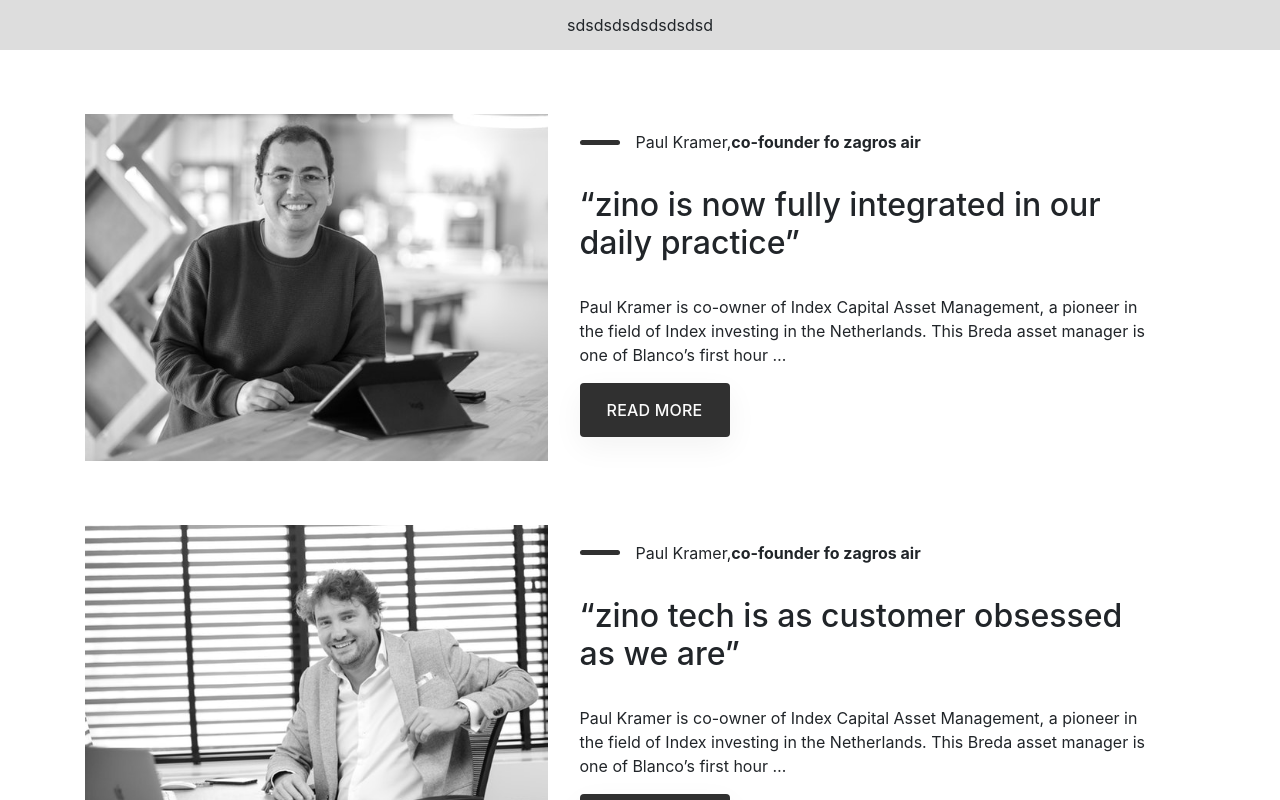
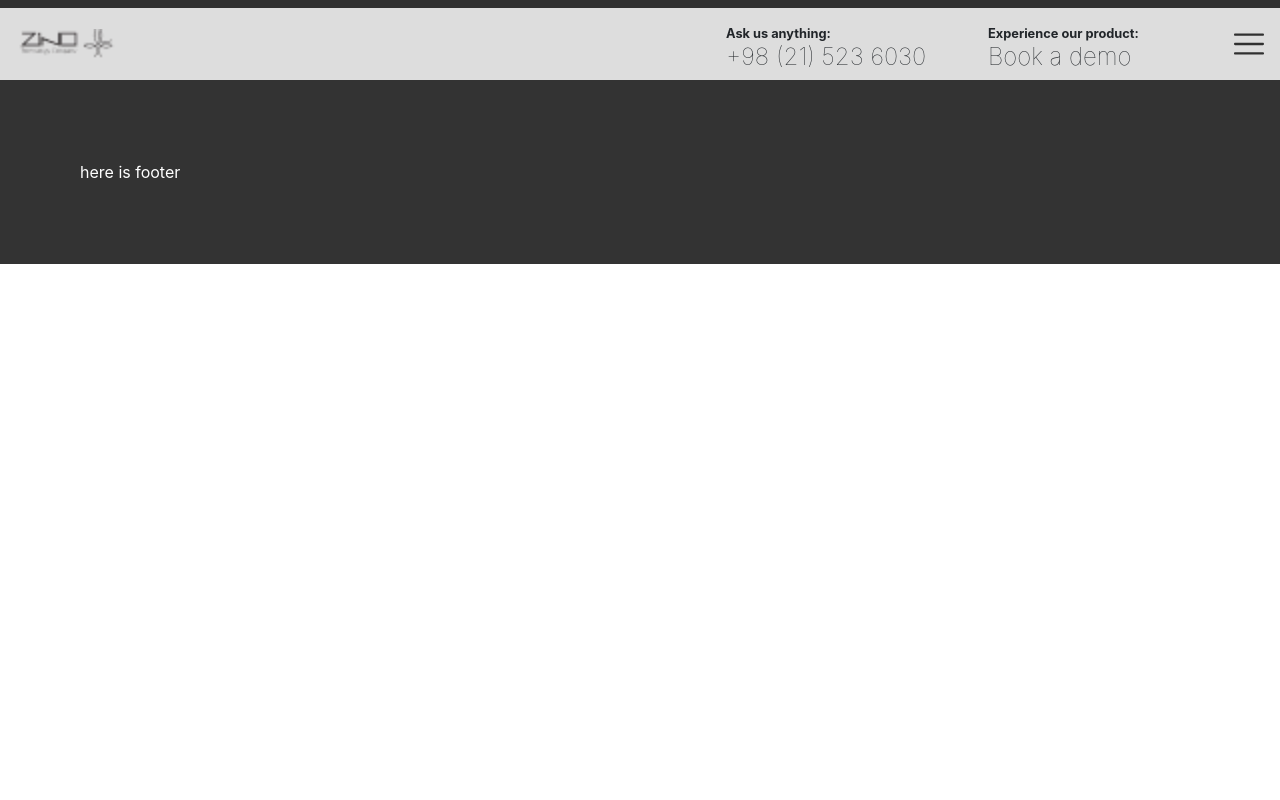
Before and after one commit to arasemami/z-landing-page, an Angular app: page / in a window 1280 px wide. Shown: the top 800 px of the page. Built offline with nearby package versions, Linux system fonts and the light colour scheme.

Commit message:
header component is fixed

```diff
--- a/src/app/components/header/header.component.html
+++ b/src/app/components/header/header.component.html
@@ -1,3 +1,18 @@
 <header>
-    <p>sdsdsdsdsdsdsdsd</p>
+    <div class="left-side">
+        <img style="height: 30px;" src="../../../assets/img/png/logo.png" alt="zino tech" />
+    </div>
+    <div class="right-side">
+        <div class="book-container">
+            <p>Ask us anything:</p>
+            <h3>+98 (21) 523 6030</h3>
+        </div>
+        <div class="book-container">
+            <p>Experience our product:</p>
+            <h3>Book a demo</h3>
+        </div>
+        <div class="hamburger-menu">
+
+        </div>
+    </div>
 </header>
--- a/src/app/components/header/header.component.scss
+++ b/src/app/components/header/header.component.scss
@@ -1,8 +1,57 @@
 header {
-  height: 50px;
   background-color: #ddd;
   display: flex;
   align-items: center;
   justify-content: center;
+  border-top: 8px solid #303030;
+
+  .left-side,
+  .right-side {
+    width: 50%;
+    display: flex;
+    flex-direction: row;
+    align-items: center;
+    padding: 0.5rem 1rem;
+  }
+
+  .right-side {
+    justify-content: flex-end;
+  }
+
+  .book-container {
+    min-width: 230px;
+    display: flex;
+    flex-direction: column;
+    align-items: flex-start;
+    justify-content: flex-start;
+    margin: 0 1rem;
+
+    p {
+      font-weight: 700;
+      font-size: 0.8rem;
+      padding-top: 0.5rem;
+    }
+
+    h3 {
+      font-weight: 100;
+      padding: 0;
+      margin: 0;
+      font-size: 1.5rem;
+    }
+
+  }
+
+
+  .hamburger-menu {
+    width: 30px;
+    height: 30px;
+    background-image: url('../../../assets/img/icons/menu.svg');
+    background-position: center;
+    background-repeat: no-repeat;
+    background-size: 100%;
+    cursor: pointer;
+
+
+  }
 
 }
--- a/src/app/container/index/index.component.html
+++ b/src/app/container/index/index.component.html
@@ -1,5 +1,5 @@
 <!-- <app-top-screen></app-top-screen>
 <app-index-manifesto></app-index-manifesto>
 <app-index-solution></app-index-solution>
-<app-index-news></app-index-news> -->
-<app-index-user-story></app-index-user-story>
+<app-index-news></app-index-news>
+<app-index-user-story></app-index-user-story> -->
```
Also changed, not shown: src/assets/img/icons/menu.svg (added), src/assets/img/png/logo.png (added).
